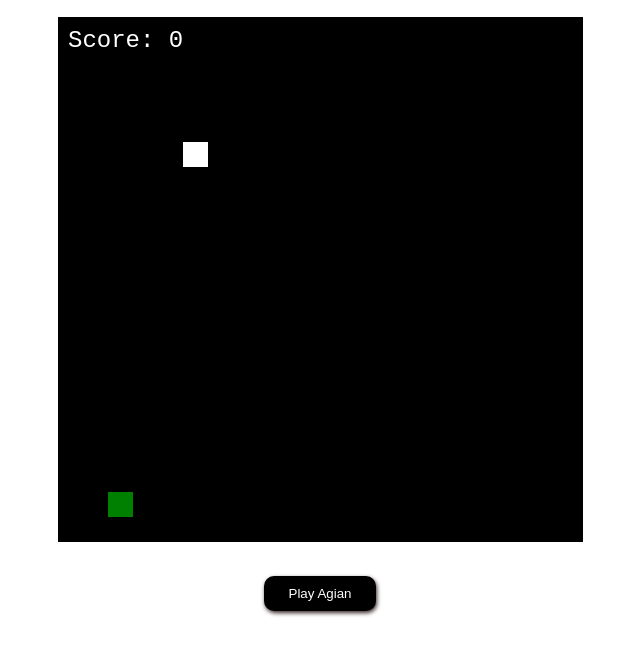
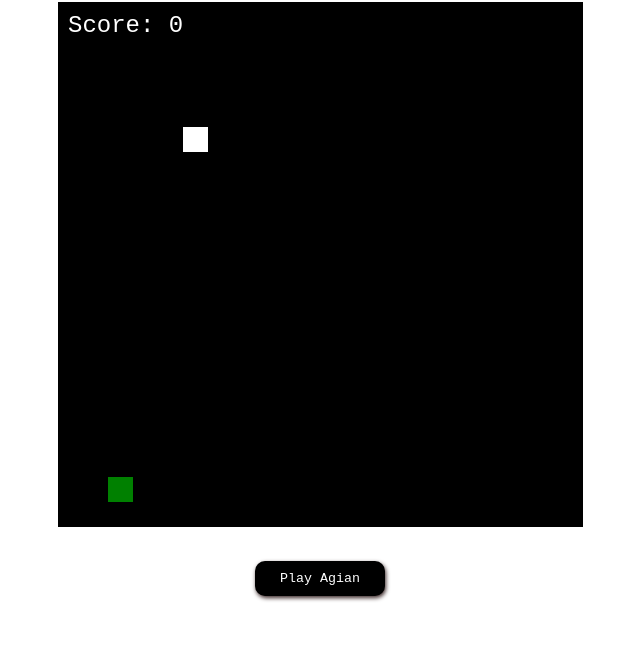
Before and after one commit to saagarbhujel/Snake-Game, a plain HTML site: page index.html in a window 1280 px wide. Shown: the part 63-718 px from the top of the page, without its empty margins (320-960 px from the left). Drawn offline with Linux system fonts and the light colour scheme.

Commit message:
font changed

```diff
--- a/index.js
+++ b/index.js
@@ -70,7 +70,7 @@ function update() {
 
   //3
   //backgroung of board
-  if(score>=2 && score<=4){
+  if(score>=10 && score<=15){
     context.fillStyle = "maroon"
     context.fillRect(0, 0, board.width, board.height)
 
--- a/style.css
+++ b/style.css
@@ -1,6 +1,7 @@
 body{
     text-align: center;
     overflow: hidden;
+    font-family: monospace;
 
 }
 
@@ -16,5 +17,6 @@ body{
     box-shadow: 10 10 9 rgba(0 0 0 1.3);
     border-radius: 10px;
     box-shadow:  1px 2px 4px 0px #392626;
+    font-family: monospace;
 
 }
```
